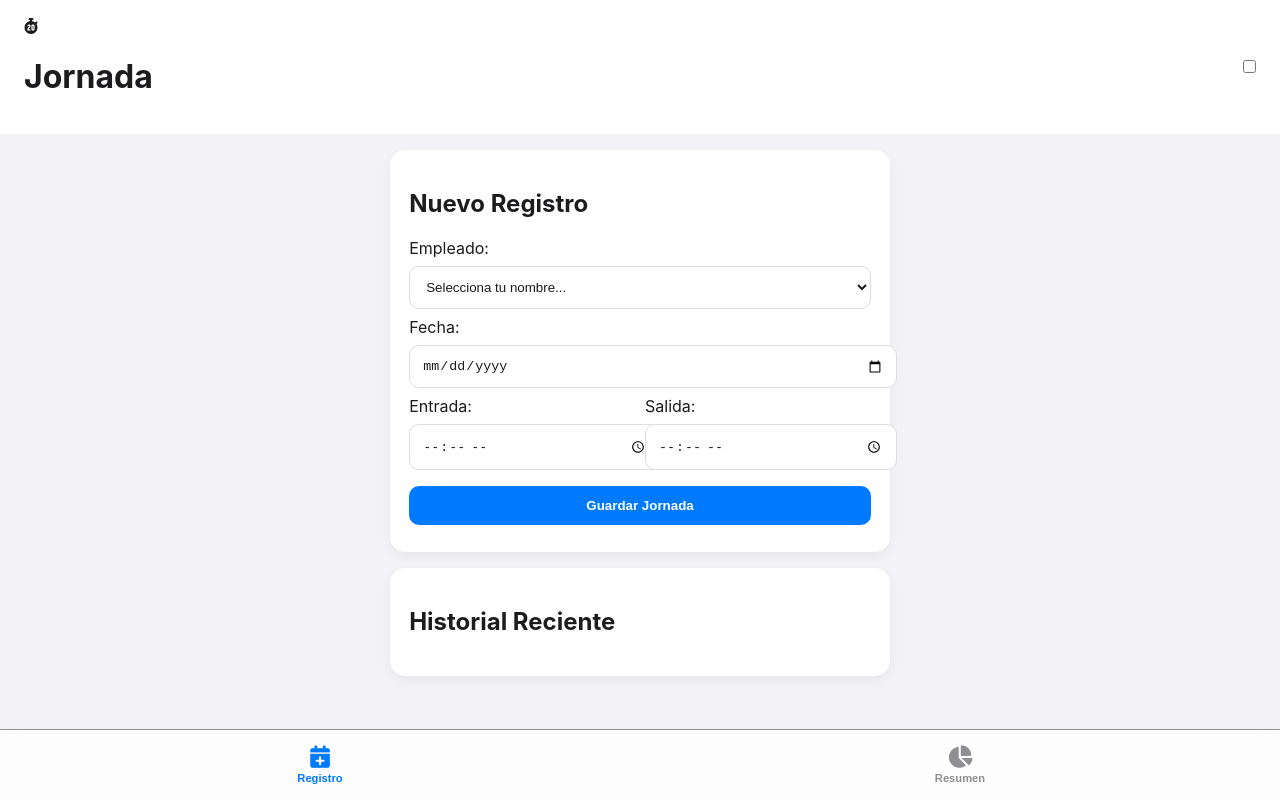
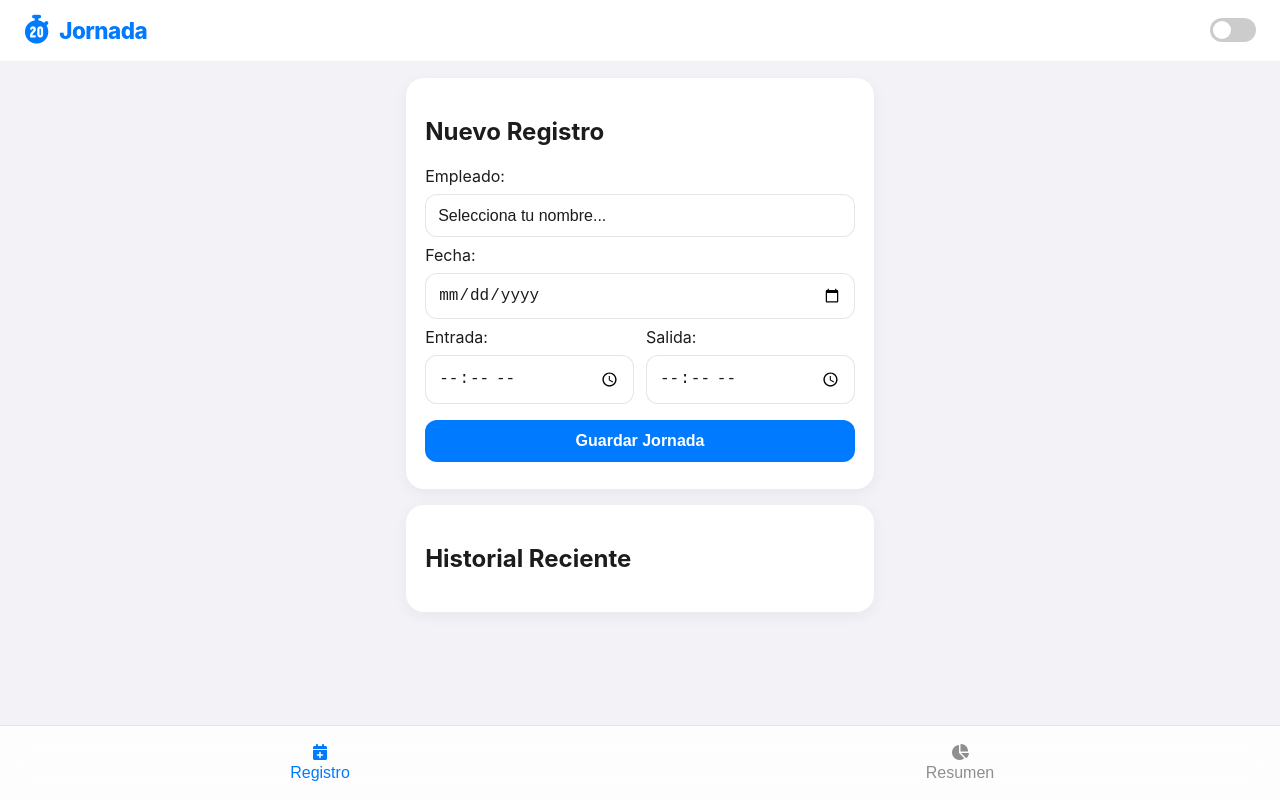
Before and after one commit to carbaviana-arch/Jornadas, a plain HTML site: page index.html in a window 1280 px wide. Drawn offline with nearby package versions, Linux system fonts and the light colour scheme.

Commit message:
Refactor styles for dock and input elements
Adjusted background opacity for dock in light and dark modes. Updated styles for various elements including header, card, and grid inputs. Improved input styling and added new button styles.

```diff
--- a/style.css
+++ b/style.css
@@ -1,53 +1,90 @@
 :root {
   --bg: #f2f2f7; --text: #1c1c1e; --card: #ffffff;
   --primary: #007aff; --secondary: #8e8e93;
-  --dock-bg: rgba(255, 255, 255, 0.8);
+  --dock-bg: rgba(255, 255, 255, 0.85);
 }
 
 body.dark {
   --bg: #000000; --text: #ffffff; --card: #1c1c1e;
-  --dock-bg: rgba(28, 28, 30, 0.8);
+  --dock-bg: rgba(28, 28, 30, 0.85);
 }
 
-body { font-family: -apple-system, sans-serif; background: var(--bg); color: var(--text); margin: 0; padding-bottom: 80px; }
+/* FIX: Evita que los inputs se salgan del marco */
+* { box-sizing: border-box; }
 
-header { padding: 1rem 1.5rem; display: flex; justify-content: space-between; align-items: center; background: var(--card); }
+body {
+  font-family: -apple-system, system-ui, sans-serif;
+  background: var(--bg); color: var(--text);
+  margin: 0; padding-bottom: 90px;
+  overflow-x: hidden; /* Evita scroll horizontal accidental */
+}
 
-.view { padding: 1rem; max-width: 500px; margin: 0 auto; }
+header {
+  padding: 1rem 1.5rem;
+  display: flex;
+  justify-content: space-between;
+  align-items: center;
+  background: var(--card);
+  border-bottom: 1px solid rgba(0,0,0,0.05);
+}
+
+.logo { display: flex; align-items: center; gap: 10px; color: var(--primary); }
+.logo i { font-size: 1.8rem; }
+.logo h1 { font-size: 1.4rem; margin: 0; font-weight: 800; letter-spacing: -0.5px; }
+
+.view { padding: 1rem; max-width: 500px; margin: 0 auto; width: 100%; }
 .hidden { display: none; }
 
-.card { background: var(--card); padding: 1.2rem; border-radius: 15px; margin-bottom: 1rem; box-shadow: 0 4px 12px rgba(0,0,0,0.05); }
-
-.grid-inputs { display: grid; grid-template-columns: 1fr 1fr; gap: 10px; }
-
-/* Dock de Navegación */
-.dock {
-  position: fixed; bottom: 0; width: 100%; height: 70px;
-  background: var(--dock-bg); backdrop-filter: blur(10px);
-  display: flex; justify-content: space-around; align-items: center;
-  border-top: 1px solid var(--secondary); z-index: 100;
+.card {
+  background: var(--card);
+  padding: 1.2rem;
+  border-radius: 18px;
+  margin-bottom: 1rem;
+  box-shadow: 0 4px 15px rgba(0,0,0,0.05);
+  width: 100%;
 }
 
-.dock-item {
-  background: none; border: none; color: var(--secondary);
-  display: flex; flex-direction: column; align-items: center; gap: 4px; font-size: 0.7rem;
+/* Ajuste de grid para inputs */
+.grid-inputs {
+  display: grid;
+  grid-template-columns: 1fr 1fr;
+  gap: 12px;
+  width: 100%;
 }
 
+input, select, button {
+  width: 100%; /* Ahora respeta el contenedor gracias a border-box */
+  padding: 12px;
+  margin: 8px 0;
+  border-radius: 12px;
+  border: 1px solid rgba(0,0,0,0.1);
+  background: var(--card);
+  color: var(--text);
+  font-size: 1rem;
+  appearance: none; /* Estética limpia en iOS */
+}
+
+/* El resto de los estilos (Dock, Stats, etc.) se mantienen igual que la v1.5 */
+.dock {
+  position: fixed; bottom: 0; width: 100%; height: 75px;
+  background: var(--dock-bg); backdrop-filter: blur(15px);
+  display: flex; justify-content: space-around; align-items: center;
+  border-top: 0.5px solid rgba(0,0,0,0.1); z-index: 1000;
+}
+.dock-item { background: none; border: none; color: var(--secondary); display: flex; flex-direction: column; align-items: center; gap: 4px; }
 .dock-item.active { color: var(--primary); }
-.dock-item i { font-size: 1.4rem; }
-
-/* Stats */
 .grid-resumen { display: grid; grid-template-columns: 1fr 1fr; gap: 1rem; margin-bottom: 1rem; }
 .stat-card { text-align: center; }
-.stat-card h3 { margin: 5px 0 0; font-size: 1.5rem; color: var(--primary); }
-
+.stat-card h3 { margin: 5px 0 0; font-size: 1.6rem; color: var(--primary); }
 #historial { list-style: none; padding: 0; }
-#historial li { display: flex; justify-content: space-between; padding: 10px 0; border-bottom: 1px solid #eee; }
-
-input, select, button {
-  width: 100%; padding: 12px; margin: 8px 0; border-radius: 10px;
-  border: 1px solid #ddd; background: var(--card); color: var(--text);
-}
-
-button { background: var(--primary); color: white; border: none; font-weight: bold; }
-.btn-secondary { background: var(--secondary); }
+#historial li { display: flex; justify-content: space-between; align-items: center; padding: 12px 0; border-bottom: 1px solid rgba(0,0,0,0.05); }
+.info-registro strong { display: block; color: var(--primary); }
+.btn-delete { background: #ff3b30; color: white; border: none; padding: 4px 8px; border-radius: 6px; width: auto; }
+button[type="submit"] { background: var(--primary); color: white; border: none; font-weight: bold; }
+.btn-secondary { background: #5856d6; color: white; border: none; font-weight: bold; }
+.switch { position: relative; width: 46px; height: 24px; }
+.switch input { opacity: 0; width: 0; height: 0; }
+.slider { position: absolute; cursor: pointer; top: 0; left: 0; right: 0; bottom: 0; background-color: #ccc; transition: .4s; border-radius: 24px; }
+.slider:before { position: absolute; content: ""; height: 18px; width: 18px; left: 3px; bottom: 3px; background-color: white; transition: .4s; border-radius: 50%; }
+input:checked + .slider { background-color: var(--primary); }
+input:checked + .slider:before { transform: translateX(22px); }
```
